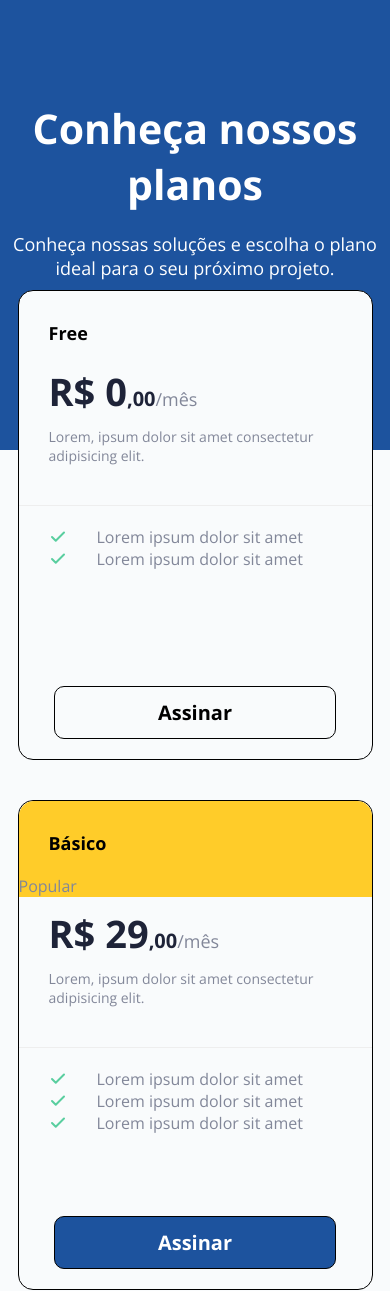
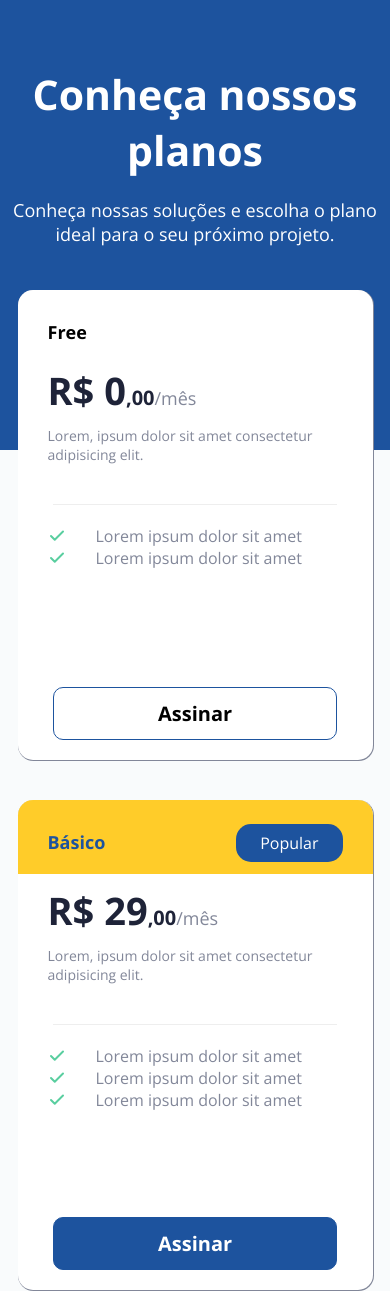
Before and after one commit to WendelSantosNunes/Pricing-Table, a plain HTML site: page index.html in a window 390 px wide. Shown: the top 1291 px of the page. Drawn offline with nearby package versions, Linux system fonts and the light colour scheme.

Commit message:
Update styles

```diff
--- a/styles/style.css
+++ b/styles/style.css
@@ -26,34 +26,34 @@ body {
 
 header div,
 main {
-  max-width: 1105px;
+  max-width: 69.0625rem;
   margin: 0 auto;
 }
 
 header {
   background-color: var(--blue);
 
-  height: 450px;
+  height: 28.125rem;
   text-align: center;
 }
 
 header div {
-  padding-top: 100px;
+  padding-top: 6.25rem;
 }
 
 header div h1 {
-  font-size: 41px;
+  font-size: 2.5625rem;
   font-weight: bold;
 
   color: #fff;
 }
 
 header div p {
-  font-size: 18px;
+  font-size: 1.125rem;
   font-weight: lighter;
   color: #fff;
 
-  margin-top: 20px;
+  margin-top: 1.25rem;
 }
 
 /* Main */
@@ -66,41 +66,40 @@ main {
 }
 
 main section {
-  background-color: var(--page-background);
-  margin-top: -160px;
+  background-color: #fff;
+  margin-top: -10rem;
 
-  width: 355px;
-  height: 470px;
+  width: 22.1875rem;
+  height: 29.375rem;
 
-  border: 1px solid #000;
-  border-radius: 15px;
-
+  border-radius: 0.9375rem;
+  box-shadow: 0.03125rem 0.03125rem 0.03125rem 0.03125rem;
   position: relative;
 }
 
 main section#Emphasis {
-  margin-top: -170px;
+  margin-top: -10.625rem;
 }
 
 main section:nth-child(2) {
-  height: 490px;
+  height: 30.625rem;
 }
 
 main section .value,
 main section ul,
 main section ul p {
-  padding-left: 30px;
+  padding-left: 1.875rem;
 }
 
 main section h2 {
-  padding: 30px 0 20px 30px;
-  font-size: 18px;
+  padding: 1.875rem 0 1.25rem 1.875rem;
+  font-size: 1.125rem;
   color: #000;
 }
 
 .subtitle {
-  padding: 10px 0 20px 30px;
-  font-size: 14px;
+  padding: 0.625rem 0 1.25rem 1.875rem;
+  font-size: 0.875rem;
 }
 
 .value {
@@ -108,16 +107,15 @@ main section h2 {
 }
 
 .value p:nth-child(1) {
-  font-size: 38px;
+  font-size: 2.375rem;
   font-weight: bold;
   color: #1e2338;
-  /* height: 45px; */
 
   align-self: baseline;
 }
 
 .value p:nth-child(2) {
-  font-size: 20px;
+  font-size: 1.25rem;
   font-weight: bold;
   color: #1e2338;
 
@@ -125,16 +123,16 @@ main section h2 {
 }
 
 .value p:nth-child(3) {
-  font-size: 18px;
+  font-size: 1.125rem;
   align-self: baseline;
 }
 
 .line {
   content: '2';
   background-color: #eee;
-  height: 1px;
-  width: 100%;
-  margin: 20px 0;
+  height: 0.0625rem;
+  width: 80%;
+  margin: 1.25rem auto;
 }
 
 main section li {
@@ -147,29 +145,51 @@ main section li {
   width: 100%;
   margin: 0 auto;
 
-  background-color: var(--page-background);
+  background-color: #fff;
   border: none;
 
-  bottom: 20px;
+  bottom: 1.25rem;
 }
 
 .button p {
   width: 80%;
   margin: 0 auto;
-  padding: 12px 0;
+  padding: 0.75rem 0;
 
-  font-size: 20px;
+  font-size: 1.25rem;
   font-weight: bold;
 
-  border: 1px solid #000;
-  border-radius: 10px;
+  border: 0.0625rem solid var(--blue);
+  border-radius: 0.625rem;
 }
 
 #Emphasis div:first-child {
   background: var(--yellow);
-  margin-bottom: 10px;
+  margin-bottom: 0.625rem;
 
-  border-radius: 15px 15px 0 0;
+  border-radius: 0.9375rem 0.9375rem 0 0;
+}
+
+#common {
+  display: flex;
+  flex-wrap: wrap;
+  justify-content: space-between;
+  align-items: baseline;
+}
+
+#common div {
+  margin-right: 1.875rem;
+
+  padding: 0.5rem 1.5rem;
+  border-radius: 0.9375rem;
+
+  color: #fff;
+
+  background: var(--blue);
+}
+
+#Emphasis h2 {
+  color: var(--blue);
 }
 
 #Emphasis .button p {
@@ -179,20 +199,24 @@ main section li {
 
 #Emphasis .button p:hover,
 .button p:hover {
-  background: red;
+  background: blue;
   color: #fff;
   cursor: pointer;
 }
 
 /* Responsabilidade */
 
-@media (max-width: 1080px) {
+@media (max-width: 67.5rem) {
   main {
     justify-content: space-around;
   }
 
+  header div {
+    padding-top: 4.125rem;
+  }
+
   main section#Emphasis {
-    margin: 20px auto 30px auto;
+    margin: 1.25rem auto 1.875rem auto;
   }
 
   main section:nth-child(1) {
@@ -208,7 +232,7 @@ main section li {
   }
 }
 
-@media (max-width: 725px) {
+@media (max-width: 45.3125rem) {
   main section:nth-child(1) {
     order: 1;
   }
@@ -222,21 +246,25 @@ main section li {
   }
 
   main section:nth-child(1) {
-    margin-bottom: 20px;
+    margin-bottom: 1.25rem;
   }
 
   main section:nth-child(3) {
-    margin: 20px auto 30px auto;
+    margin: 1.25rem auto 1.875rem auto;
   }
 }
 
-@media (max-width: 320px) {
-  header div h1 {
-    font-size: 30px;
+@media (max-width: 20.9375rem) {
+  header {
+    height: 24.5rem;
   }
 
   header div {
-    padding-top: 50px;
+    padding-top: 3.125rem;
+  }
+
+  header div h1 {
+    font-size: 1.875rem;
   }
 
   main {
@@ -244,7 +272,16 @@ main section li {
   }
 
   main section:nth-child(1) {
-    margin-top: -70px;
+    margin-top: -4.375rem;
+  }
+
+  #common {
+    justify-content: space-around;
+  }
+
+  #common div {
+    margin-right: 0;
+    margin-bottom: 0.625rem;
   }
 
   main section p,
@@ -253,12 +290,12 @@ main section li {
   main section h2,
   main section .value,
   .subtitle {
-    padding-left: 0px;
+    padding-left: 0rem;
   }
 
   main section,
   main section#Emphasis {
-    height: 630px;
+    height: 39.375rem;
   }
 
   main section ul,
@@ -276,14 +313,14 @@ main section li {
   }
 
   .value p:nth-child(1) {
-    font-size: 20px;
+    font-size: 1.25rem;
   }
 
   .value p:nth-child(2) {
-    font-size: 20px;
+    font-size: 1.25rem;
   }
 
   .value p:nth-child(3) {
-    font-size: 18px;
+    font-size: 1.125rem;
   }
 }
```
